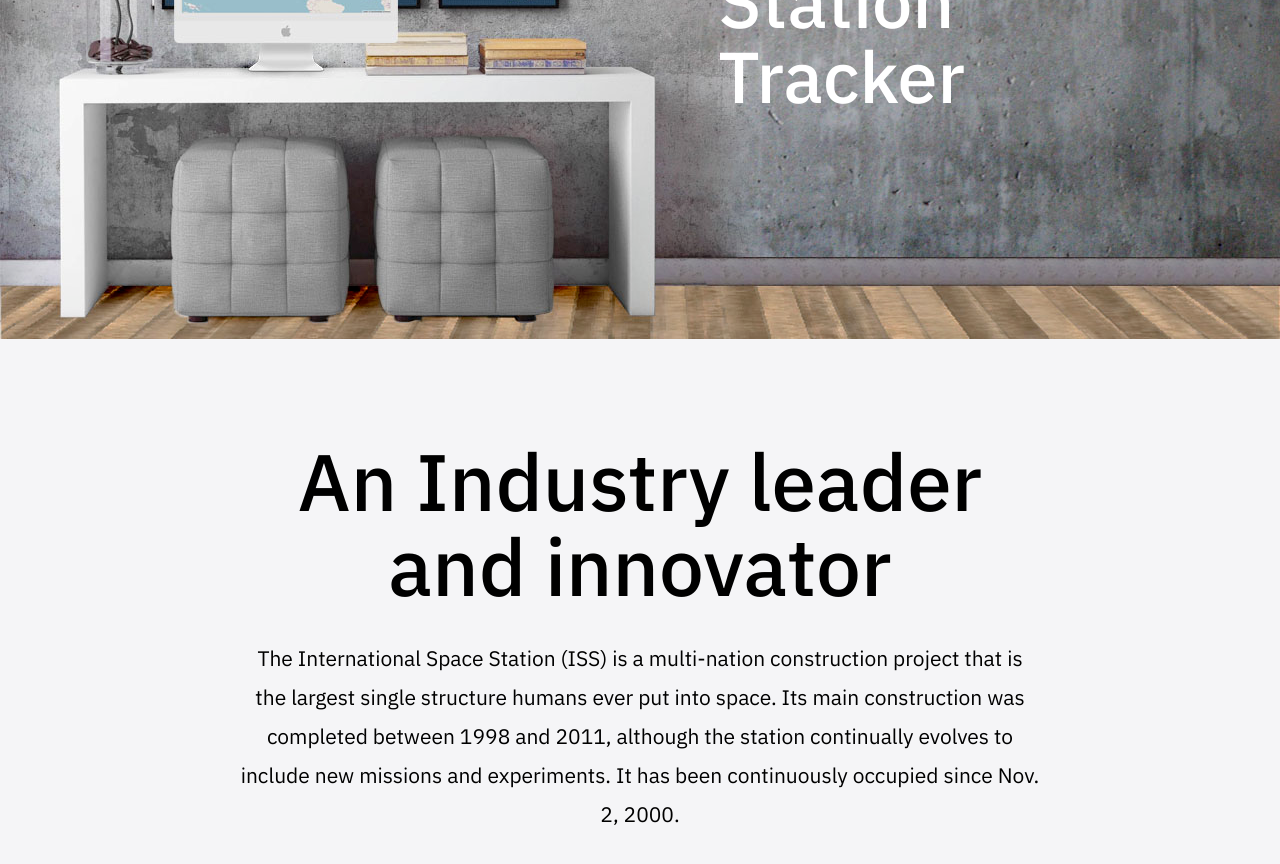
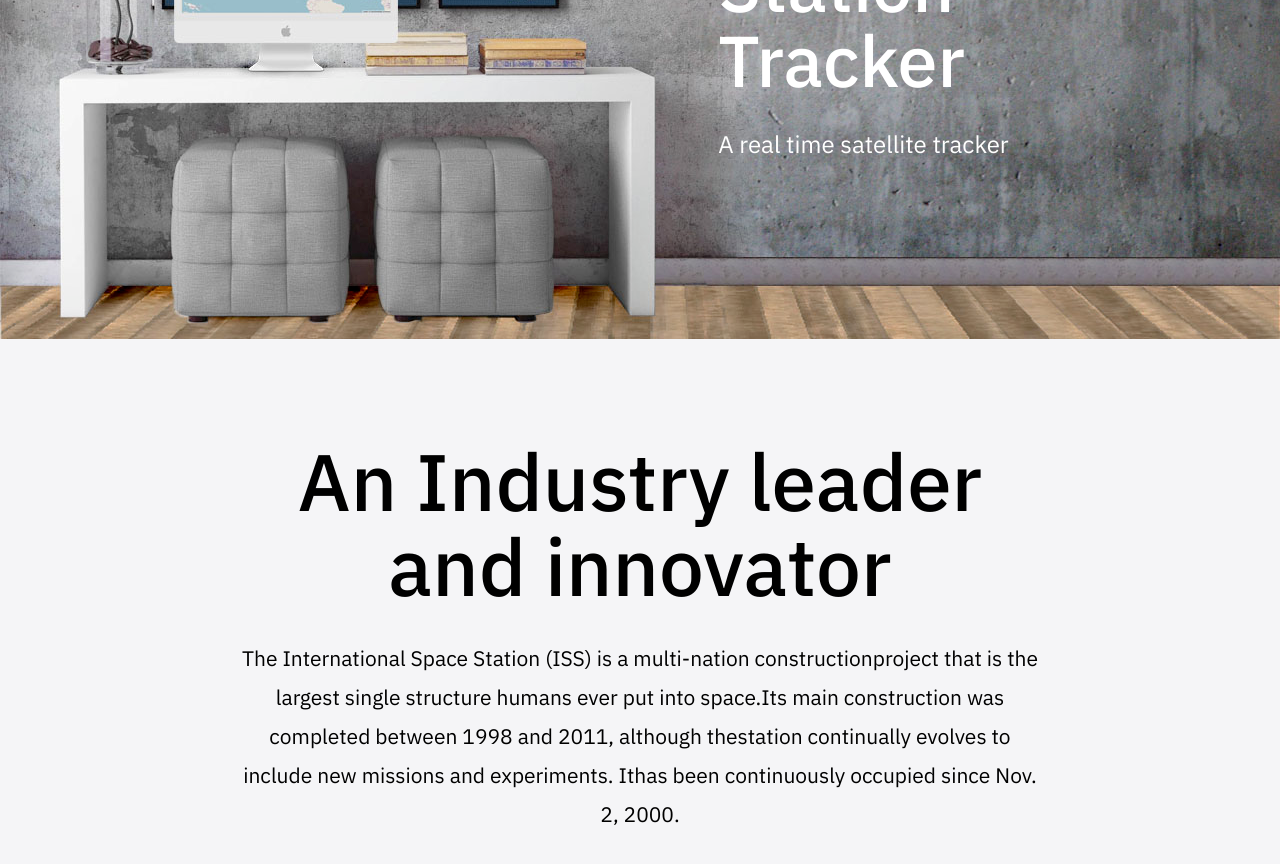
Before and after one commit to tyler-morales/portfolio-vue, a Vue app: page /iss_tracker in a window 1280 px wide. Shown: the part 460-1324 px from the top of the page. Built offline with nearby package versions, Linux system fonts and the light colour scheme.

Commit message:
♻️ Refactor intro into a component in projects

```diff
--- a/src/components/project/Hero.vue
+++ b/src/components/project/Hero.vue
@@ -3,7 +3,7 @@
     <div class="container">
       <div class="text">
         <h1 class="multiline-strikethrough">{{ hero.title }}</h1>
-        <h4>{{ hero.description }}</h4>
+        <h4>{{ hero.subTitle }}</h4>
       </div>
     </div>
   </div>
--- /dev/null
+++ b/src/components/project/Intro.vue
@@ -0,0 +1,45 @@
+<template>
+  <section class="intro">
+    <h2 class="intro--title">{{ intro.title }}</h2>
+    <p>{{ intro.description }}</p>
+  </section>
+</template>
+
+<script>
+export default {
+  props: {
+    intro: {
+      type: Object,
+      required: true
+    }
+  }
+}
+</script>
+
+<style lang="scss" scoped>
+.intro {
+  max-width: 800px;
+  text-align: center;
+  margin: 0 auto;
+
+  @include breakpoint(md) {
+    text-align: left;
+    width: auto;
+  }
+
+  &--title {
+    font-size: 80px;
+    line-height: 1.0625;
+    margin-bottom: 30px;
+
+    @include breakpoint(md) {
+      font-size: 60px;
+      font-weight: 500;
+    }
+
+    @include breakpoint(sm) {
+      font-size: 25px;
+    }
+  }
+}
+</style>
--- a/src/views/ISSTracker.vue
+++ b/src/views/ISSTracker.vue
@@ -5,16 +5,7 @@
 
     <!-- MAIN CONTENT -->
     <main class="main-case">
-      <section class="intro">
-        <h2 class="intro--title">An Industry leader and innovator</h2>
-        <p>
-          The International Space Station (ISS) is a multi-nation construction
-          project that is the largest single structure humans ever put into
-          space. Its main construction was completed between 1998 and 2011,
-          although the station continually evolves to include new missions and
-          experiments. It has been continuously occupied since Nov. 2, 2000.
-        </p>
-      </section>
+      <Intro :intro="intro" />
 
       <!-- SNIPPETS -->
       <section id="quickfacts" class="snippets">
@@ -45,11 +36,13 @@
 <script>
 import Snippets from '@/components/project/Snippets'
 import Hero from '@/components/project/Hero'
+import Intro from '@/components/project/Intro'
 
 export default {
   components: {
     Snippets,
-    Hero
+    Hero,
+    Intro
   },
   data() {
     return {
@@ -57,6 +50,10 @@ export default {
         title: 'International Space Station Tracker',
         subTitle: 'A real time satellite tracker',
         image: require('../assets/images/iss_tracker/banner.jpg')
+      },
+      intro: {
+        title: 'An Industry leader and innovator',
+        description: `The International Space Station (ISS) is a multi-nation constructionproject that is the largest single structure humans ever put into space.Its main construction was completed between 1998 and 2011, although thestation continually evolves to include new missions and experiments. Ithas been continuously occupied since Nov. 2, 2000.`
       },
       snippets: [
         {
@@ -97,32 +94,6 @@ export default {
 
 <style lang="scss" scoped>
 .main-case {
-  .intro {
-    max-width: 800px;
-    text-align: center;
-    margin: 0 auto;
-
-    @include breakpoint(md) {
-      text-align: left;
-      width: auto;
-    }
-
-    &--title {
-      font-size: 80px;
-      line-height: 1.0625;
-      margin-bottom: 30px;
-
-      @include breakpoint(md) {
-        font-size: 60px;
-        font-weight: 500;
-      }
-
-      @include breakpoint(sm) {
-        font-size: 25px;
-      }
-    }
-  }
-
   .snippets {
     .snippet-list {
       display: grid;
```
